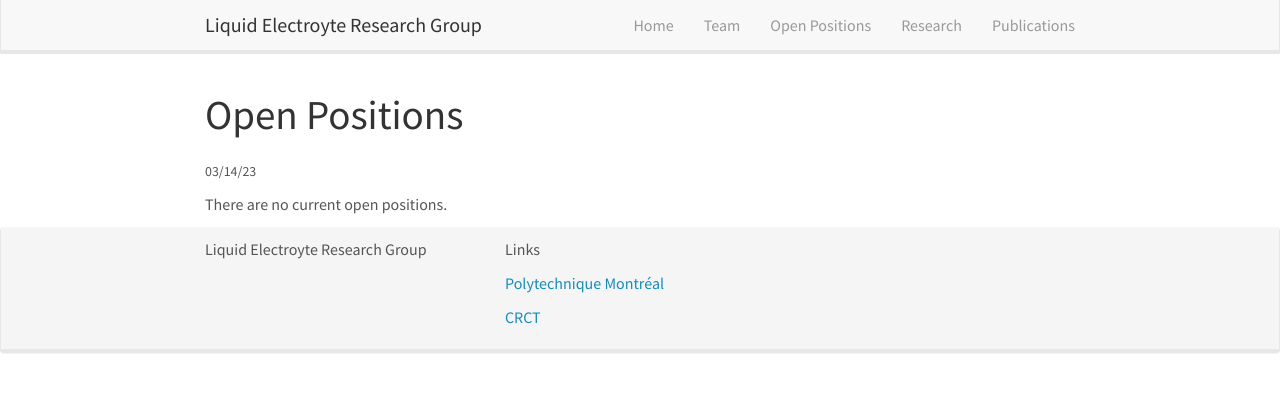
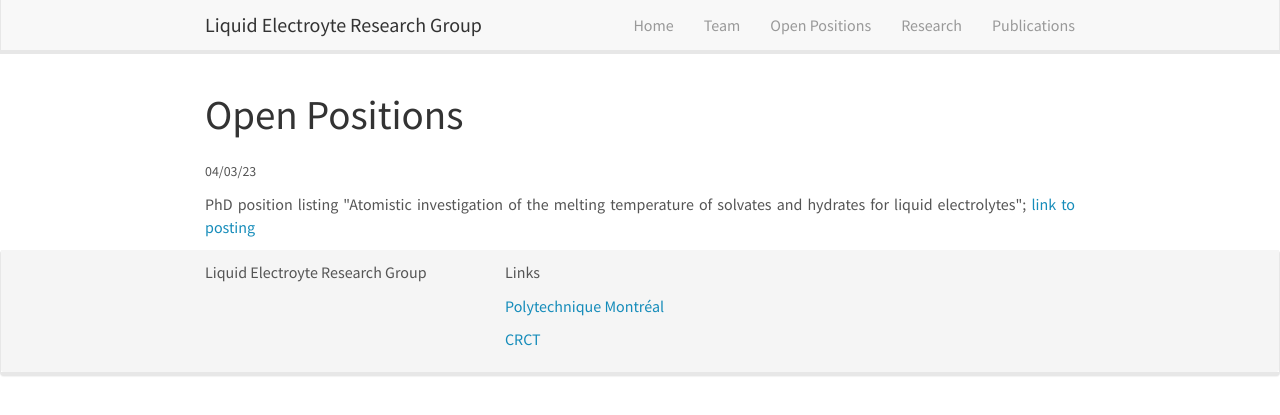
Before and after one commit to LECRCT/website, a Jekyll site: the page built from _pages/news.html, in a window 1280 px wide. Shown: the top 415 px of the page. Built offline with Jekyll 4.4.1, drawn with Linux system fonts in a browser that asks for light colours; nearby versions of some CDN libraries.

Commit message:
New position listing

```diff
--- a/_data/news.yml
+++ b/_data/news.yml
@@ -1,6 +1,6 @@
-- date: 03/14/23
+- date: 04/03/23
   title: ""
   tags:
     - some
     - tags
-  content: There are no current open positions.
+  content: PhD position listing "Atomistic investigation of the melting temperature of solvates and hydrates for liquid electrolytes"; <a href="https://www.polymtl.ca/expertises/en/atomistic-investigation-melting-temperature-solvates-and-hydrates-liquid-electrolytes" target="_blank">link to posting</a>
```
